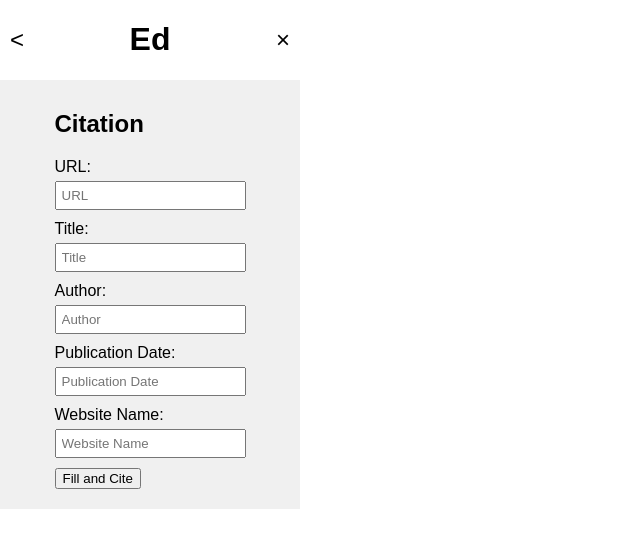
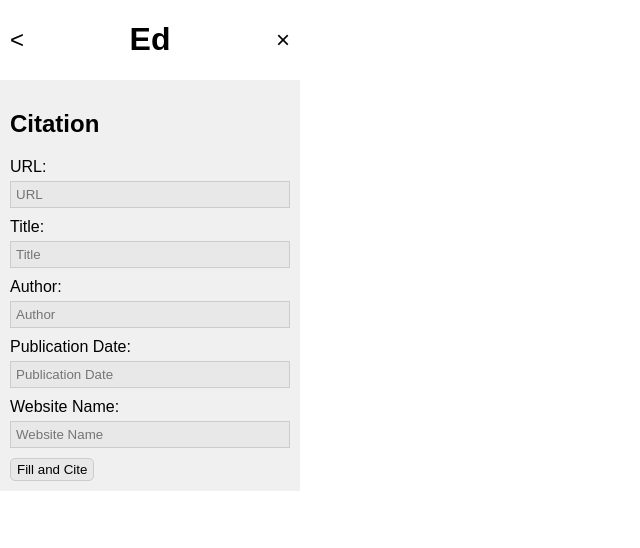
Before and after one commit to itaymev/personal-assistant-extension, a React (Create React App) app in the folder react-chrome-ext/: page / in a window 1280 px wide. Both pictures are taken after a click on the button "Citation". Shown: the top 548 px of the page, without its empty margins (0-640 px from the left). Built offline with nearby package versions, Linux system fonts and the light colour scheme; no server answers; the HTML template or start-up script is replaced by a standard one.

Commit message:
citation styles

```diff
--- a/react-chrome-ext/src/App.css
+++ b/react-chrome-ext/src/App.css
@@ -31,6 +31,24 @@ body {
 
 .hidden {
   display: none;
+}
+
+#cite-button {
+  height: 1.75em;
+  border-radius: 5px;
+  background-color: var(--container-bg);
+  color: var(--text-color);
+  border: 1px solid var(--border-color);
+  display: flex;
+  justify-content: center;
+  align-items: center;
+  cursor: pointer;
+}
+
+#cite-input {
+  background-color: var(--container-bg);
+  color: var(--text-color);
+  border: 1px solid var(--border-color);
 }
 
 #note-textarea {
@@ -134,6 +152,18 @@ body {
   margin-top: 5px;
 }
 
+.citation-body {
+  width: 300px;
+}
+
+#citation-result {
+  margin-top: 10px;
+  padding: 10px;
+  background-color: var(--container-bg);
+  border-radius: 10px;
+  border: 1px solid var(--border-color);
+}
+
 #citation-page div {
   margin-bottom: 10px;
 }
--- a/react-chrome-ext/src/screens/CitationScreen.tsx
+++ b/react-chrome-ext/src/screens/CitationScreen.tsx
@@ -63,30 +63,30 @@ export default function Citation(props: CitationProps) {
     }
 
     return (
-        <div id="citation-page" >
+        <div id="citation-page" className="citation-body" >
             <h2>Citation</h2>
             <div>
                 <label>URL:</label>
-                <input type="text" value={url} placeholder="URL" />
+                <input id="cite-input" type="text" value={url} placeholder="URL" />
             </div>
             <div>
                 <label>Title:</label>
-                <input type="text" value={title} placeholder="Title" />
+                <input id="cite-input" type="text" value={title} placeholder="Title" />
             </div>
             <div>
                 <label>Author:</label>
-                <input type="text" value={author} placeholder="Author" />
+                <input id="cite-input" type="text" value={author} placeholder="Author" />
             </div>
             <div>
                 <label>Publication Date:</label>
-                <input type="text" value={pubDate} placeholder="Publication Date" />
+                <input id="cite-input" type="text" value={pubDate} placeholder="Publication Date" />
             </div>
             <div>
                 <label>Website Name:</label>
-                <input type="text" value={name} placeholder="Website Name" />
+                <input id="cite-input" type="text" value={name} placeholder="Website Name" />
             </div>
             <button id="cite-button" onClick={fillAndCite}>Fill and Cite</button>
-            <div id="citation-result">{citation}</div>
+            {citation !== '' && (<div id="citation-result">{citation}</div>)}
         </div>
     )
 }
```
Also changed, not shown: 1 other file (tests, documents, lock files or other folders).
